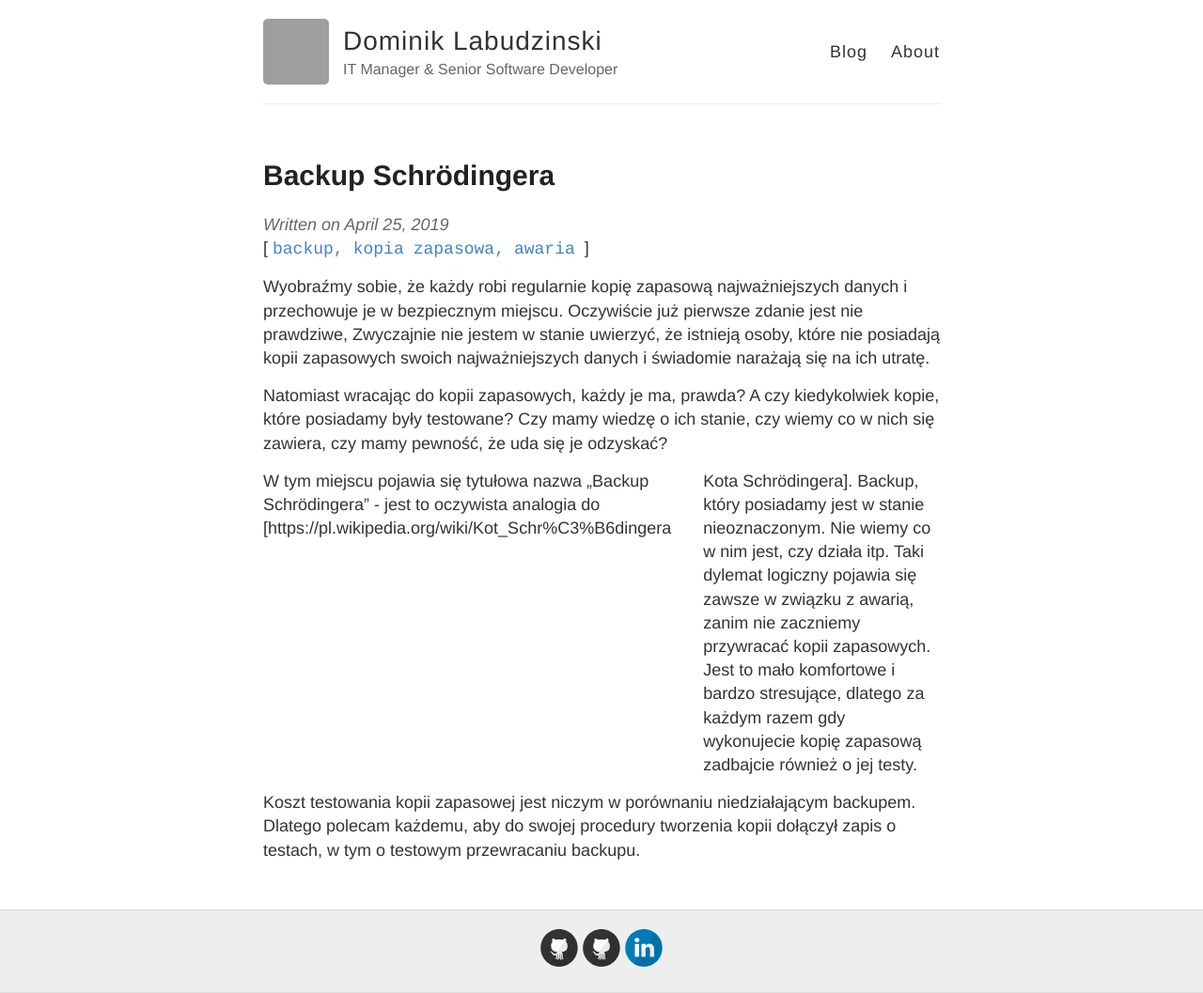
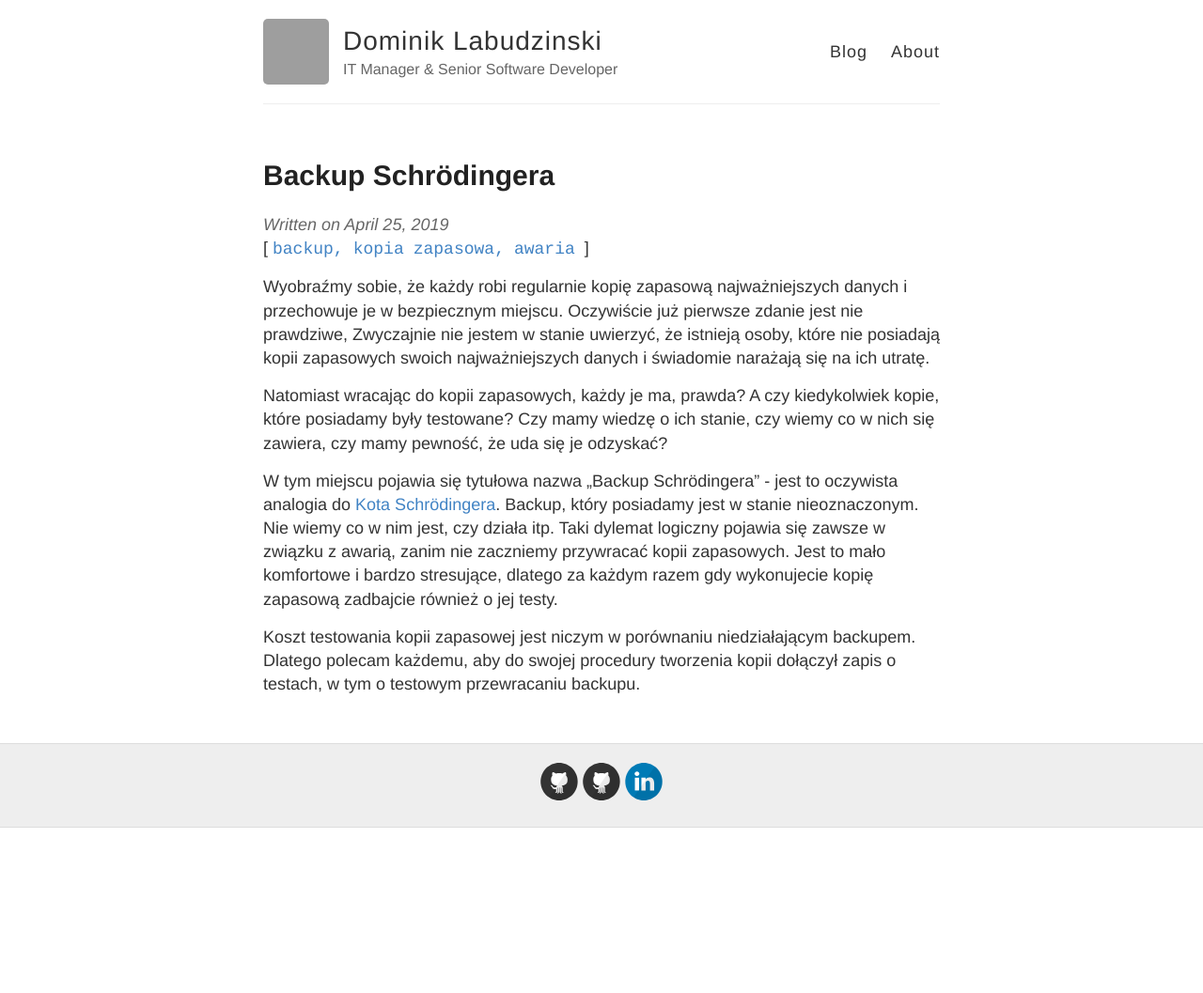
Before and after one commit to labudzinski/labudzinski.com, a Jekyll site: the page built from _posts/2019-04-25-Backup-Schrödingera.md, in a window 1280 px wide. Shown: the whole page at 94% size. Built offline with Jekyll 4.4.1, drawn with Linux system fonts in a browser that asks for light colours; comment, search, counter and statistics services are not loaded; after the commit the page ends 900 px from its top, so only the background shows below that; some of the changed lines change nothing that is shown; grey boxes are pictures that could not be loaded.

Commit message:
Backup Schrödingera

```diff
--- a/_posts/2019-04-25-Backup-Schrödingera.md
+++ b/_posts/2019-04-25-Backup-Schrödingera.md
@@ -5,10 +5,17 @@ title: Backup Schrödingera
 tags: backup, kopia zapasowa, awaria
 ---
 
-Wyobraźmy sobie, że każdy robi regularnie kopię zapasową najważniejszych danych i przechowuje je w bezpiecznym miejscu. Oczywiście już pierwsze zdanie jest nie prawdziwe, Zwyczajnie nie jestem w stanie uwierzyć, że istnieją osoby, które nie posiadają kopii zapasowych swoich najważniejszych danych i świadomie narażają się na ich utratę.
+Wyobraźmy sobie, że każdy robi regularnie kopię zapasową najważniejszych danych i przechowuje je w bezpiecznym miejscu.
+Oczywiście już pierwsze zdanie jest nie prawdziwe, Zwyczajnie nie jestem w stanie uwierzyć, że istnieją osoby,
+które nie posiadają kopii zapasowych swoich najważniejszych danych i świadomie narażają się na ich utratę.
 
-Natomiast wracając do kopii zapasowych, każdy je ma, prawda? A czy kiedykolwiek kopie, które posiadamy były testowane? Czy mamy wiedzę o ich stanie, czy wiemy co w nich się zawiera, czy mamy pewność, że uda się je odzyskać?
+Natomiast wracając do kopii zapasowych, każdy je ma, prawda? A czy kiedykolwiek kopie, które posiadamy były testowane?
+Czy mamy wiedzę o ich stanie, czy wiemy co w nich się zawiera, czy mamy pewność, że uda się je odzyskać?
 
-W tym miejscu pojawia się tytułowa nazwa „Backup Schrödingera” - jest to oczywista analogia do [https://pl.wikipedia.org/wiki/Kot_Schr%C3%B6dingera|Kota Schrödingera]. Backup, który posiadamy jest w stanie nieoznaczonym. Nie wiemy co w nim jest, czy działa itp. Taki dylemat logiczny pojawia się zawsze w związku z awarią, zanim nie zaczniemy przywracać kopii zapasowych. Jest to mało komfortowe i bardzo stresujące, dlatego za każdym razem gdy wykonujecie kopię zapasową zadbajcie również o jej testy.
+W tym miejscu pojawia się tytułowa nazwa „Backup Schrödingera” - jest to oczywista analogia do [Kota Schrödingera](https://pl.wikipedia.org/wiki/Kot_Schr%C3%B6dingera).
+Backup, który posiadamy jest w stanie nieoznaczonym. Nie wiemy co w nim jest, czy działa itp.
+Taki dylemat logiczny pojawia się zawsze w związku z awarią, zanim nie zaczniemy przywracać kopii zapasowych.
+Jest to mało komfortowe i bardzo stresujące, dlatego za każdym razem gdy wykonujecie kopię zapasową zadbajcie również o jej testy.
 
-Koszt testowania kopii zapasowej jest niczym w porównaniu niedziałającym backupem. Dlatego polecam każdemu, aby do swojej procedury tworzenia kopii dołączył zapis o testach, w tym o testowym przewracaniu backupu.
+Koszt testowania kopii zapasowej jest niczym w porównaniu niedziałającym backupem. Dlatego polecam każdemu,
+aby do swojej procedury tworzenia kopii dołączył zapis o testach, w tym o testowym przewracaniu backupu.
```
